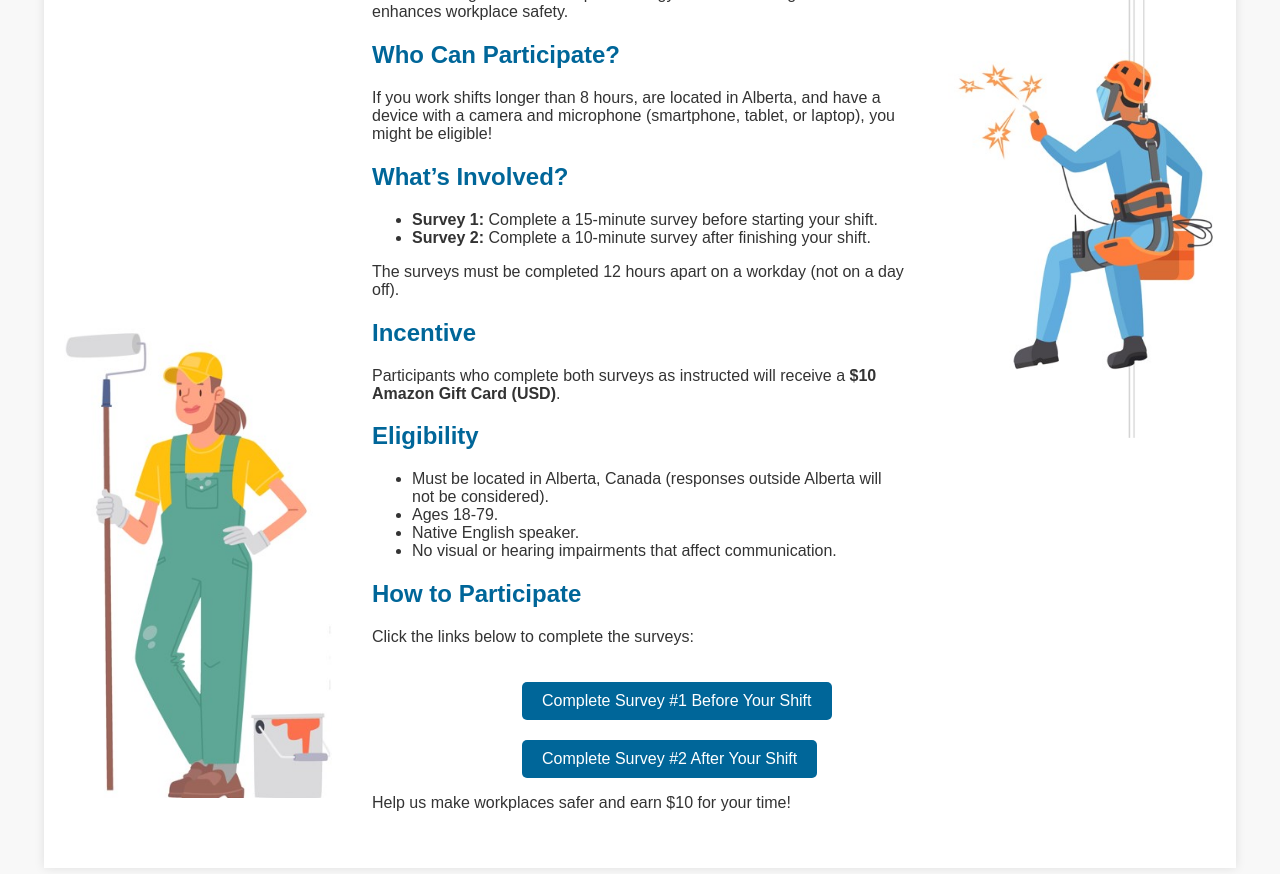
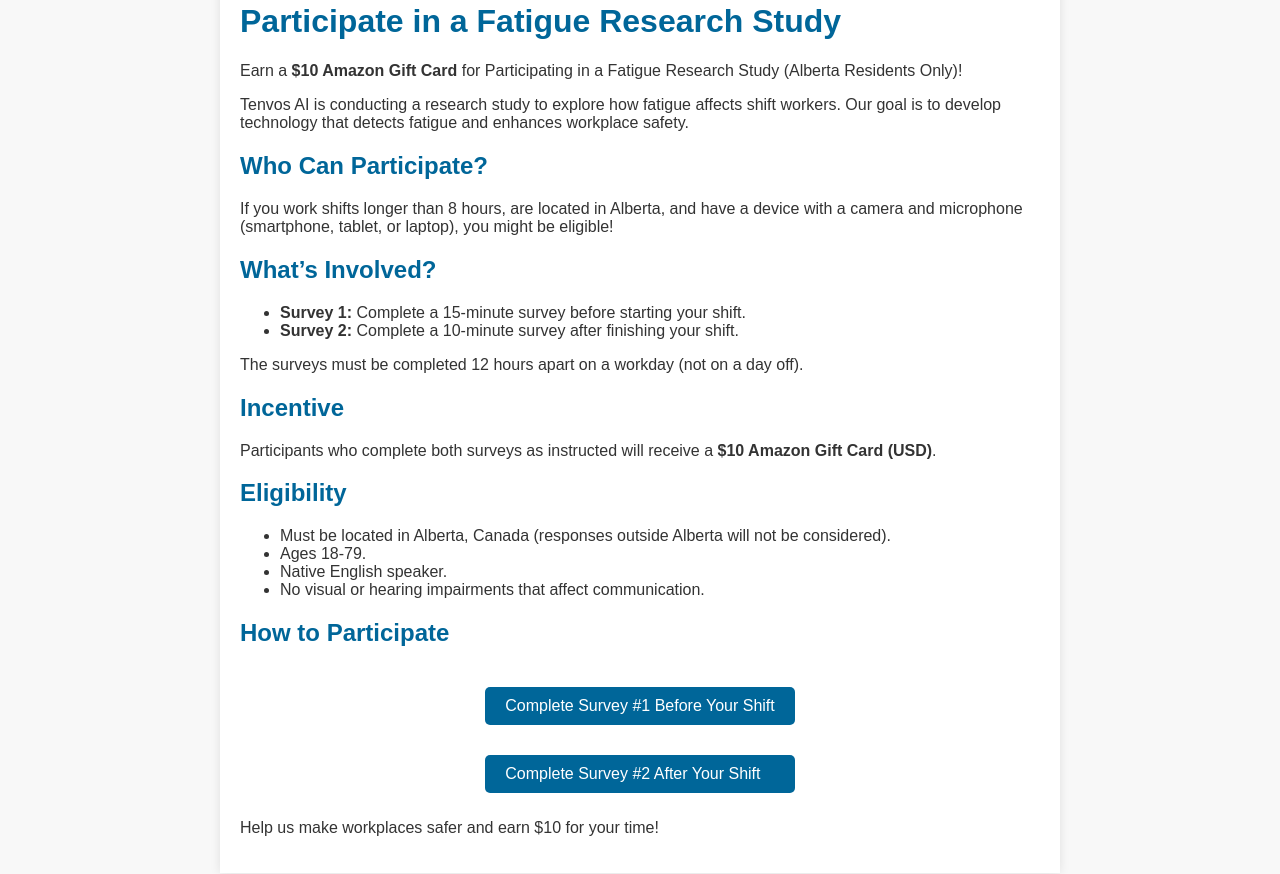
Before and after one commit to tenvosLloyd/survey_site, a plain HTML site: page index.html in a window 1280 px wide. Shown: the part 262-1136 px from the top of the page. Drawn offline with Linux system fonts and the light colour scheme.

Commit message:
removed workers added logo

```diff
--- a/css/styles.css
+++ b/css/styles.css
@@ -11,27 +11,26 @@ body {
 }
 
 .container {
-    display: flex;
-    align-items: flex-start;
     width: 90%;
-    max-width: 1200px;
+    max-width: 800px;
     background-color: #fff;
     box-shadow: 0 0 10px rgba(0, 0, 0, 0.1);
-    margin: 20px;
+    margin: 20px 0;
     padding: 20px;
     position: relative;
+    text-align: center; /* Center align content including the logo */
 }
 
-.image-left, .image-right {
-    flex: 1;
-    display: flex;
-    justify-content: center;
-    align-items: center;
+.logo {
+    margin-bottom: 20px;
+}
+
+.logo-image {
+    max-width: 200px; /* Adjust size as needed */
+    height: auto;
 }
 
 .main-content {
-    flex: 2;
-    padding: 20px;
     text-align: left;
 }
 
@@ -47,7 +46,7 @@ h1, h2, h3 {
     color: #fff;
     text-decoration: none;
     border-radius: 5px;
-    margin-left: 150px;
+    margin-bottom: 10px; /* Add space between buttons */
 }
 
 .button:hover {
@@ -58,25 +57,30 @@ h1, h2, h3 {
     margin-top: 20px;
 }
 
+/* Button and Image Section */
+.button-image-section {
+    display: flex;
+    justify-content: center;
+    align-items: center;
+    margin-top: 20px;
+}
+
+.image-left, .image-right {
+    flex: 1;
+    display: flex;
+    justify-content: center;
+    align-items: center;
+}
+
 .worker-image {
-    max-width: 100%;
+    max-width: 100px; /* Adjust size as needed */
     height: auto;
     border-radius: 5px;
+    margin: 0 20px;
 }
 
-#worker1 {
-    padding-top: 550px;
+.buttons {
+    display: flex;
+    flex-direction: column; /* Stack buttons vertically */
 
 }
-
-#worker2 {
-    max-width: 100%;
-    max-height: 100%;
-}
-.image-left {
-    margin-right: 20px;
-}
-
-.image-right {
-    margin-left: 20px;
-}
--- a/index.html
+++ b/index.html
@@ -17,14 +17,9 @@
   </head>
   <body>
     <div class="container">
-      <!-- Left Image -->
-      <div class="image-left">
-        <img
-          src="images/worker1.jpg"
-          alt="Worker conducting task 1"
-          id="worker1"
-          class="worker-image"
-        />
+      <!-- Logo at the Top -->
+      <div class="logo">
+        <img src="images/logo.png" alt="Tenvos AI Logo" class="logo-image" />
       </div>
 
       <!-- Main Content -->
@@ -87,25 +82,20 @@
         </div>
 
         <h2>How to Participate</h2>
-        <p>Click the links below to complete the surveys:</p>
+
+        <!-- Button and Image Section -->
+        <div class="button-image-section">
+          <div class="buttons">
             <a href="https://bit.ly/3yLYAUe" class="button"
               >Complete Survey #1 Before Your Shift</a
             >
             <a href="https://bit.ly/4cGKotO" class="button"
               >Complete Survey #2 After Your Shift</a
             >
+          </div>
+        </div>
 
         <p>Help us make workplaces safer and earn $10 for your time!</p>
-      </div>
-
-      <!-- Right Image -->
-      <div class="image-right">
-        <img
-          src="./images/worker2.jpg"
-          alt="Worker conducting task 2"
-          class="worker-image"
-          id="worker2"
-        />
       </div>
     </div>
   </body>
```
Also changed, not shown: images/logo.png (added), 2 other files. Lines whose indentation alone changed are shown as unchanged.
